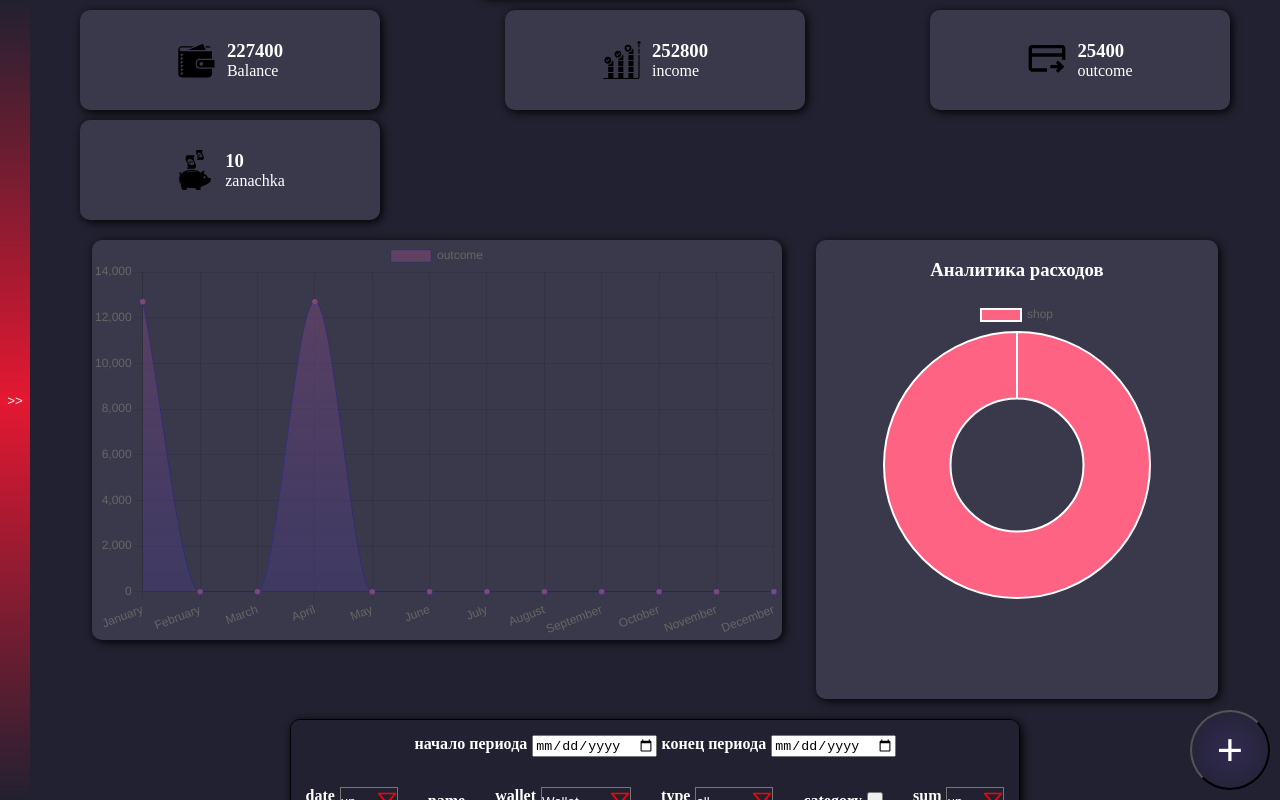
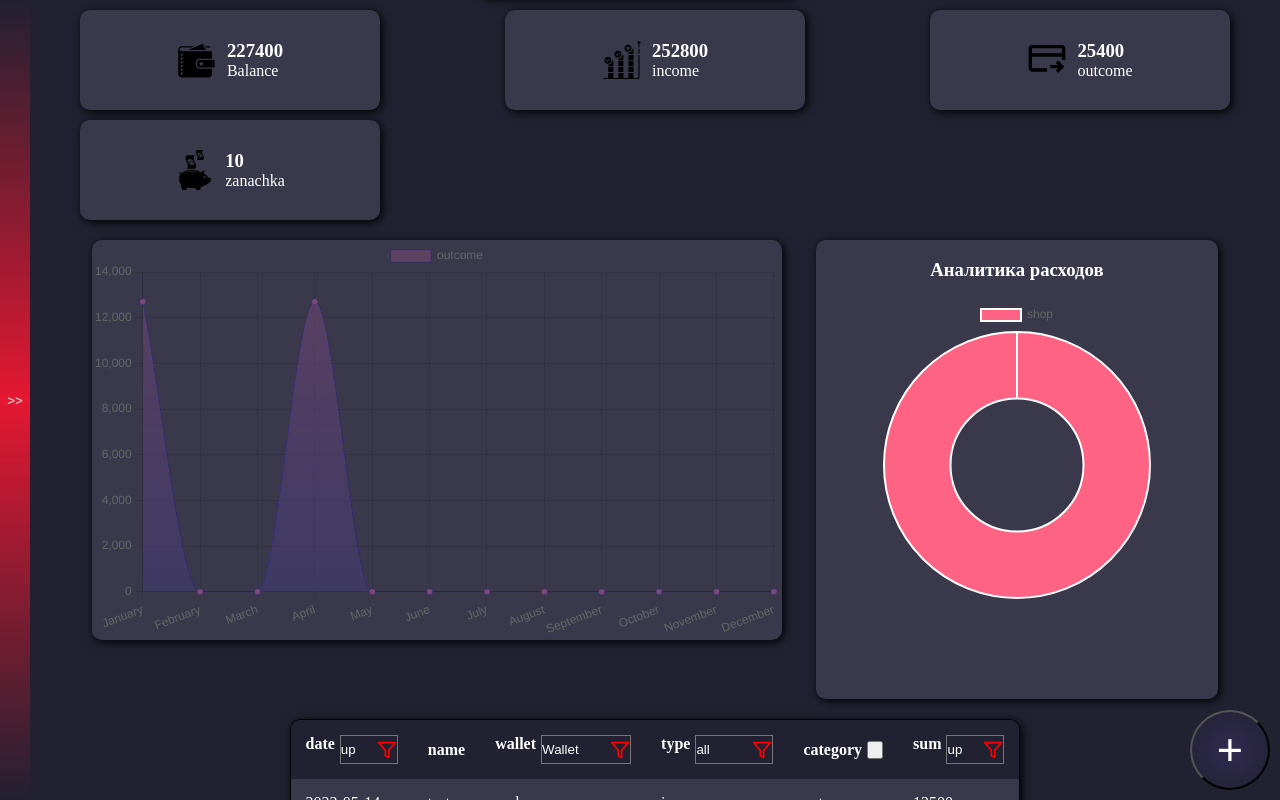
Before and after one commit to shinkar94/myMoney2, a React (Vite) app: page /homepage in a window 1280 px wide. Shown: the top 800 px of the page. Built offline with nearby package versions, Linux system fonts and the light colour scheme.

Commit message:
add state from table date sort

```diff
--- a/src/component/Content/HomePage/HomeContent/TableOperations/TableOperations.tsx
+++ b/src/component/Content/HomePage/HomeContent/TableOperations/TableOperations.tsx
@@ -3,7 +3,6 @@ import {useAppSelector} from '../../../../../Hok/useAppSelector';
 import styled from 'styled-components';
 import filter from '../../../../../img/filter.svg'
 import {useDispatch} from 'react-redux';
-// import {sortDateAC, sortSumAC} from "../../../../../Reducer/allStateReducer";
 import {CardsReducerType} from '../../../../../Reducer/cardsReducer';
 import {AllState, WalletSelector} from '../../../../../Selectors/Selectors';
 
@@ -19,6 +18,7 @@ export const TableOperations = () => {
         firstDate: '',
         secondDate: ''
     })
+    const [dateSort, setDateSort] = useState<boolean>(false)
 
     const FilterDate = (e: ChangeEvent<HTMLSelectElement>) => {
         // dispatch(sortDateAC(e.currentTarget.value))
@@ -91,6 +91,9 @@ export const TableOperations = () => {
             }
             <Table>
                 <thead>
+                {
+                    dateSort
+                        ?
                         <tr>
                             <th colSpan={6}>
                                 <div>
@@ -106,24 +109,15 @@ export const TableOperations = () => {
                                                ...dateRange,
                                                secondDate: e.currentTarget.value
                                            })}/>
+                                    <button onClick={()=> setDateSort(false)}>apply</button>
                                 </div>
                             </th>
-                    {/*<th>начало периода</th>*/}
-                    {/*<th colSpan={2}>*/}
-                    {/*    <input type="date"*/}
-                    {/*           onChange={(e) => setDateRange({...dateRange, firstDate: e.currentTarget.value})}/>*/}
-                    {/*</th>*/}
-                    {/*<th>конец периода</th>*/}
-                    {/*<th colSpan={2}>*/}
-                    {/*    <input type="date"*/}
-                    {/*           onChange={(e) => setDateRange({...dateRange, secondDate: e.currentTarget.value})}/>*/}
-                    {/*</th>*/}
                         </tr>
-
+                        :
                         <tr>
                             <th>
                                 <div>
-                            date
+                                    <div onClick={() => setDateSort(true)}>date</div>
 
                                     <select onChange={FilterDate}>
                                         <option value={'up'}>up</option>
@@ -174,6 +168,7 @@ export const TableOperations = () => {
                                 </div>
                             </th>
                         </tr>
+                }
                 </thead>
                 <tbody>
                 {FilteredDate().map(item => {
@@ -220,7 +215,7 @@ const Table = styled.table`
 
   thead {
     tr {
-      div{
+      div {
         display: flex;
         justify-content: center;
         gap: 5px;
--- a/src/component/Content/HomePage/HomePage.tsx
+++ b/src/component/Content/HomePage/HomePage.tsx
@@ -29,7 +29,7 @@ export const HomePage: React.FC<HomePageType> = ({totalOutcome,totalIncome}) =>
 const HomePageWrapper = styled.div`
   padding: 0px 0;
   .shadowBlock {
-    position: absolute;
+    position: fixed;
     top: 0;
     left: 0;
     width: 100vw;
--- a/tsconfig.json
+++ b/tsconfig.json
@@ -17,5 +17,5 @@
     "jsx": "react-jsx"
   },
   "include": ["src"],
-  "references": [{ "path": "./tsconfig.node.json" }]
+  "references": [{ "path": "./tsconfig.node.json" }],
 }
```
Lines whose indentation alone changed are shown as unchanged.
